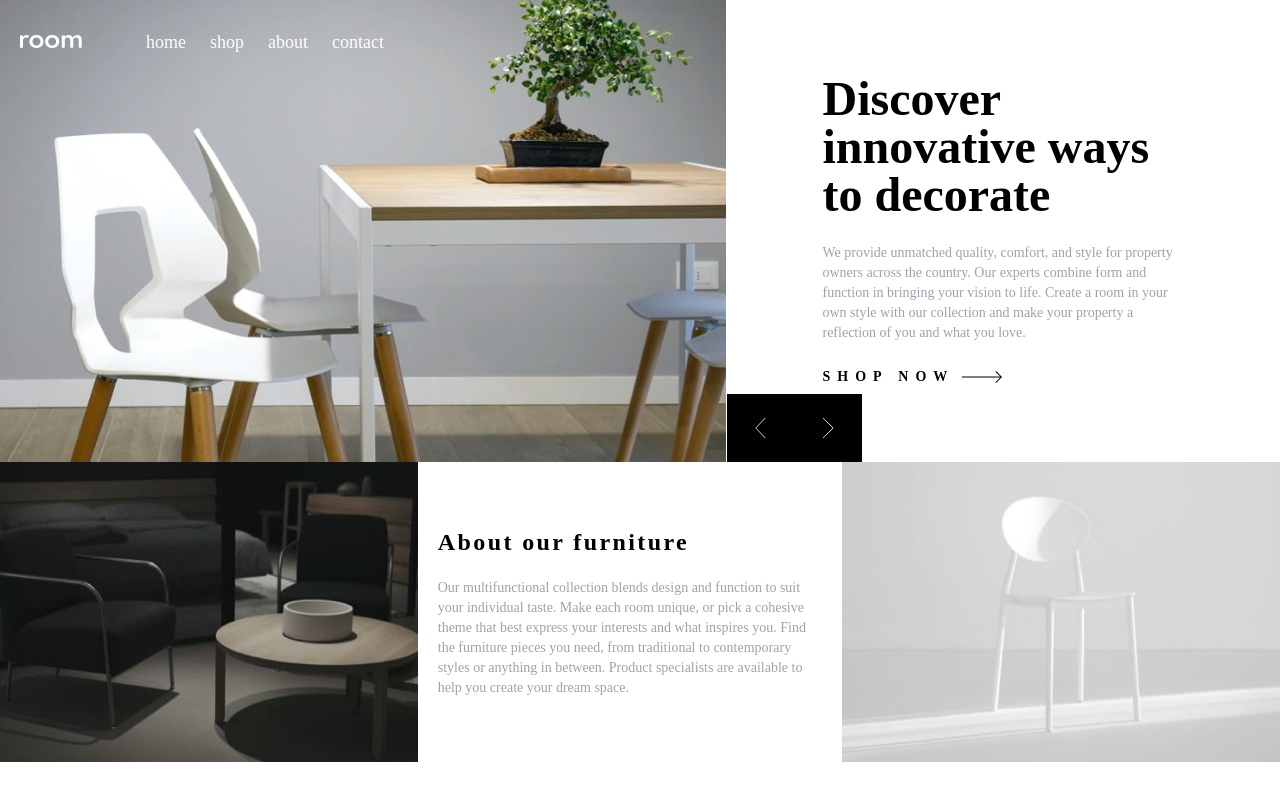
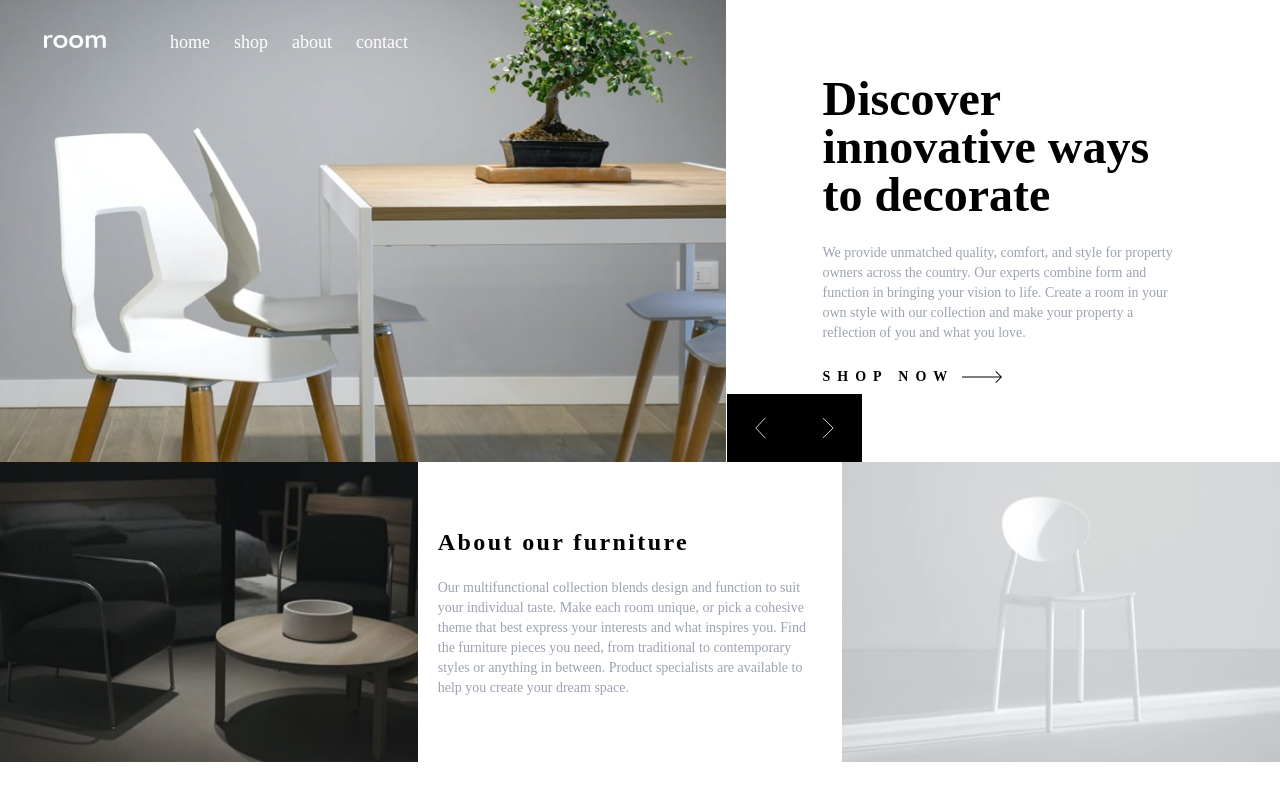
Before and after one commit to pankajrampawar/room-homepage-master, a React (Create React App) app: page / in a window 1280 px wide. Built offline with nearby package versions, Linux system fonts and the light colour scheme.

Commit message:
logo positioning improved

```diff
--- a/src/App.js
+++ b/src/App.js
@@ -36,7 +36,7 @@ function App() {
           <img src='/images/icon-hamburger.svg' />
         </div>
 
-        <div className='w-full flex justify-center md:w-auto' onClick={toggleMenu}>
+        <div className='w-full flex justify-center md:w-auto md:pl-6' onClick={toggleMenu}>
           <img src='/images/logo.svg' alt='logo'/>
         </div>
 
```
